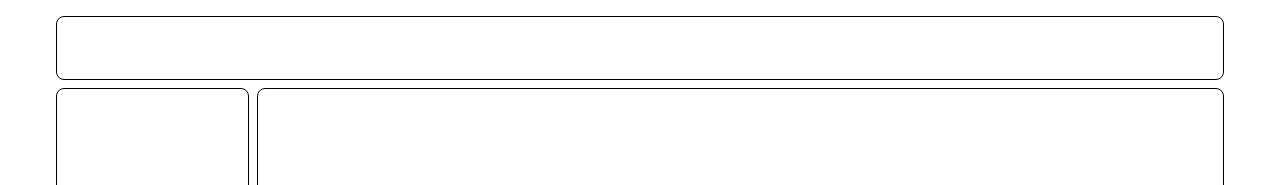
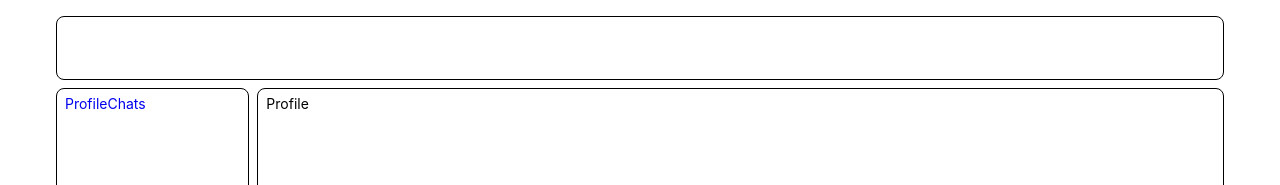
Before and after one commit to AlexZig/network, a React (Create React App) app: page /profile in a window 1280 px wide. Shown: the top 185 px of the page. Built offline with nearby package versions, Linux system fonts and the light colour scheme.

Commit message:
Add Routes

```diff
--- a/src/App.js
+++ b/src/App.js
@@ -1,6 +1,8 @@
 import React from 'react';
+import {Routes, Route} from 'react-router-dom';
 import './App.css';
-import Content from './components/Profile/Profile';
+import Profile from './components/Profile/Profile';
+import Chats from './components/Chats/Chats';
 import Header from './components/Header/Header';
 import Nav from './components/Nav/Nav';
 
@@ -9,7 +11,10 @@ function App() {
     <div className="app-wrapper">
       <Header />
       <Nav />
-      <Content />
+      <Routes>
+        <Route path='/profile' element={<Profile />} />
+        <Route path='/chats' element={<Chats />} />
+      </Routes>
     </div>
   );
 }
--- a/src/components/Chats/Chats.jsx
+++ b/src/components/Chats/Chats.jsx
@@ -1,5 +1,4 @@
 import React from 'react';
-
 function Chats() {
     return (
         <div>
--- a/src/components/Nav/Nav.jsx
+++ b/src/components/Nav/Nav.jsx
@@ -1,7 +1,10 @@
+import React from 'react';
+import { Link } from 'react-router-dom';
 function Nav() {
     return (
         <div className="nav">
-
+            <Link to='/profile'>Profile</Link>
+            <Link to='/chats'>Chats</Link>
         </div>
     );
 }
--- a/src/components/Profile/Profile.jsx
+++ b/src/components/Profile/Profile.jsx
@@ -1,7 +1,8 @@
+import React from 'react';
 function Profile() {
     return (
         <div className="profile">
-
+            Profile
         </div>
      );
 }
--- a/src/index.js
+++ b/src/index.js
@@ -1,5 +1,6 @@
 import React from 'react';
 import ReactDOM from 'react-dom/client';
+import { BrowserRouter } from 'react-router-dom';
 import App from './App';
 import './index.css';
 
@@ -8,7 +9,9 @@ import reportWebVitals from './reportWebVitals';
 const root = ReactDOM.createRoot(document.getElementById('root'));
 root.render(
   <React.StrictMode>
-    <App />
+    <BrowserRouter>
+      <App />
+    </BrowserRouter>
   </React.StrictMode>
 );
 
```
